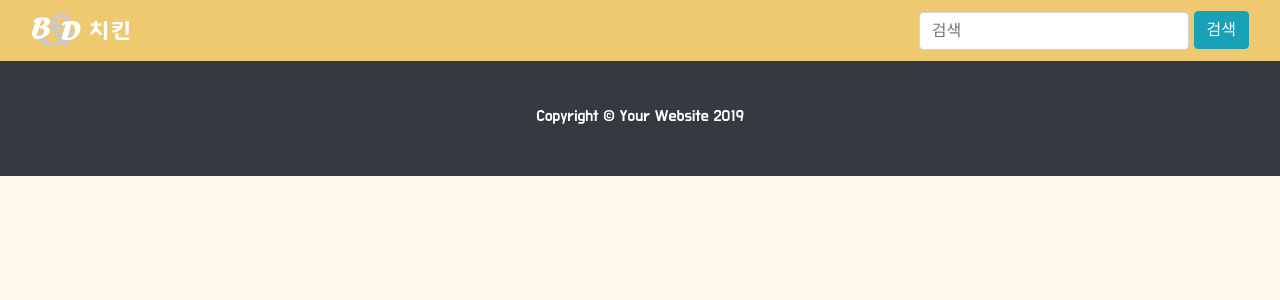
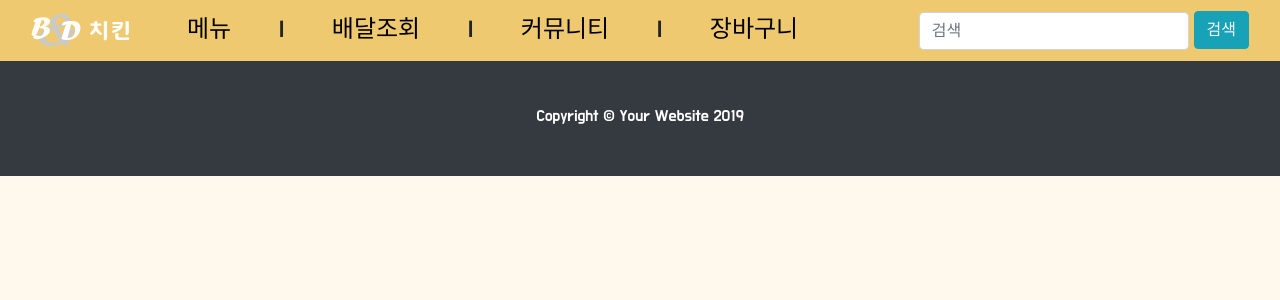
Before and after one commit to ksx0330/B-D-Chicken, a PHP site: template pages/navbar.php in a window 1280 px wide. Shown: the top 300 px of the page. Run offline with PHP 8.4, Linux system fonts and the light colour scheme; the template is opened without the code that fills it, so the values that code supplies are empty; some libraries are stand-ins or nearby versions.

Commit message:
navbar update

```diff
--- a/pages/navbar.php
+++ b/pages/navbar.php
@@ -6,6 +6,31 @@
         <span class="navbar-toggler-icon"></span>
       </button>
       <div class="collapse navbar-collapse" id="navbarResponsive">
+        <ul class="navbar-nav mr-auto">
+            <li class="nav-item">
+                <h4 class="mx-2 my-0" style="padding-left: 2rem; padding-right: 2rem;"> <a href="#">메뉴</a></h4>
+            </li>
+            <li class="nav-item">
+                <h4 class="mx-2 my-0"> | </h4>
+            </li>
+            <li class="nav-item">
+                <h4 class="mx-2 my-0" style="padding-left: 2rem; padding-right: 2rem;"> <a href="#">배달조회</a> </h4>
+            </li>
+            <li class="nav-item">
+                <h4 class="mx-2 my-0"> | </h4>
+            </li>
+            <li class="nav-item">
+                <h4 class="mx-2 my-0" style="padding-left: 2rem; padding-right: 2rem;"> <a href="#">커뮤니티</a> </h4>
+            </li>
+            <li class="nav-item">
+                <h4 class="mx-2 my-0"> | </h4>
+            </li>
+            <li class="nav-item">
+                <h4 class="mx-2 my-0" style="padding-left: 2rem; padding-right: 2rem;"> <a href="#">장바구니</a> </h4>
+            </li>
+        </ul>
+
+
         <ul class="navbar-nav ml-auto">
           <li class="nav-item">
             <input type="text" class="form-control" placeholder="검색" style="display: inline-block; width: auto;"/>
```
